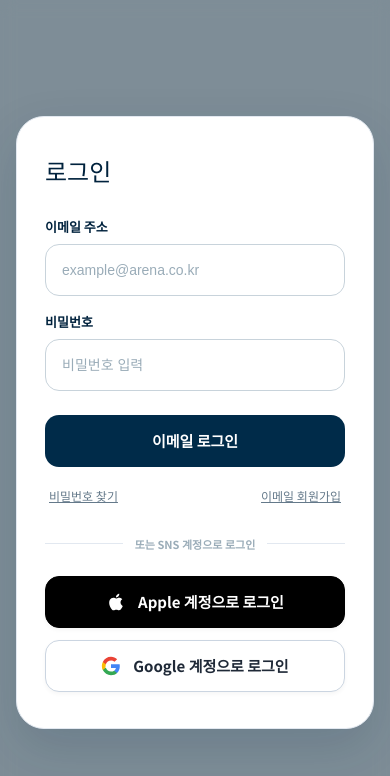
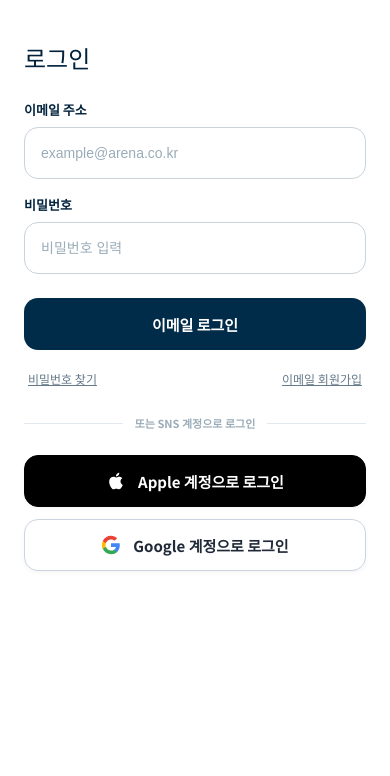
Before and after one commit to tmdnd0568/arena, a React (Vite) app: page / in a window 390 px wide. Shown: the top 776 px of the page. Built offline with nearby package versions, Linux system fonts and the light colour scheme; no server answers.

Commit message:
style: 모바일 창 프레임에 맞춰 로그인창 렌더링되도록 수정

```diff
--- a/src/components/FullPageLogin.tsx
+++ b/src/components/FullPageLogin.tsx
@@ -9,35 +9,26 @@
 import { auth } from '../lib/firebase';
 import { useApp } from '../context/AppContext';
 
-const Overlay = styled.div`
-  position: fixed;
-  inset: 0;
-  background: rgba(16, 32, 43, 0.45);
-  backdrop-filter: blur(8px);
-  z-index: 1000;
+const LoginWrapper = styled.div`
+  width: 100%;
+  min-height: 100%;
   display: flex;
-  align-items: center;
-  justify-content: center;
-  padding: 16px;
+  flex-direction: column;
+  background: #ffffff;
+  padding: 40px 24px;
 `;
 
 const LoginCard = styled.div`
-  max-width: 440px;
   width: 100%;
-  background: #ffffff;
-  border-radius: 28px;
-  box-shadow: 0 20px 50px rgba(0, 43, 73, 0.15);
-  padding: 36px 28px;
   display: flex;
   flex-direction: column;
-  position: relative;
-  border: 1px solid #e2e8f0;
+  text-align: left;
 
   .card-header {
     display: flex;
     justify-content: space-between;
     align-items: center;
-    margin-bottom: 28px;
+    margin-bottom: 24px;
 
     h2 {
       font-family: ${({ theme }) => theme.fonts.jua};
@@ -53,7 +44,6 @@
     flex-direction: column;
     gap: 16px;
     margin-bottom: 24px;
-    text-align: left;
   }
 
   label {
@@ -104,7 +94,7 @@
     display: flex;
     justify-content: space-between;
     margin-top: 16px;
-    margin-bottom: 28px;
+    margin-bottom: 24px;
 
     button {
       font-size: 12px;
@@ -257,7 +247,7 @@
   };
 
   return (
-    <Overlay>
+    <LoginWrapper>
       <LoginCard>
         <div className="card-header">
           <h2>
@@ -371,7 +361,7 @@
           </button>
         </div>
       </LoginCard>
-    </Overlay>
+    </LoginWrapper>
   );
 };
 
--- a/src/components/Layout.tsx
+++ b/src/components/Layout.tsx
@@ -90,10 +90,6 @@
   }
 
   // 2. 로그인되지 않았을 경우에는 전체화면 로그인 페이지로 대체
-  if (!user) {
-    return <FullPageLogin />;
-  }
-
   return (
     <LayoutContainer className="layout">
       {/* 좌측 70% 브랜드 패널 (데스크탑에서만 보임) */}
@@ -101,6 +97,10 @@
 
       {/* 우측 30% 서비스 패널 (모바일에서는 전체 화면) */}
       <ServicePanel className="service-panel">
+        {!user ? (
+          <FullPageLogin />
+        ) : (
+          <>
             {/* 본문 콘텐츠 스크롤 영역 */}
             <ServiceMain className="service-main">
               {/* 헤더: sticky top:0 으로 고정 */}
@@ -116,6 +116,8 @@
 
             {/* 모바일 햄버거 메뉴 사이드바 */}
             <MenuDrawer isOpen={isMenuOpen} onClose={() => setIsMenuOpen(false)} />
+          </>
+        )}
       </ServicePanel>
     </LayoutContainer>
   );
```
Lines whose indentation alone changed are shown as unchanged.
